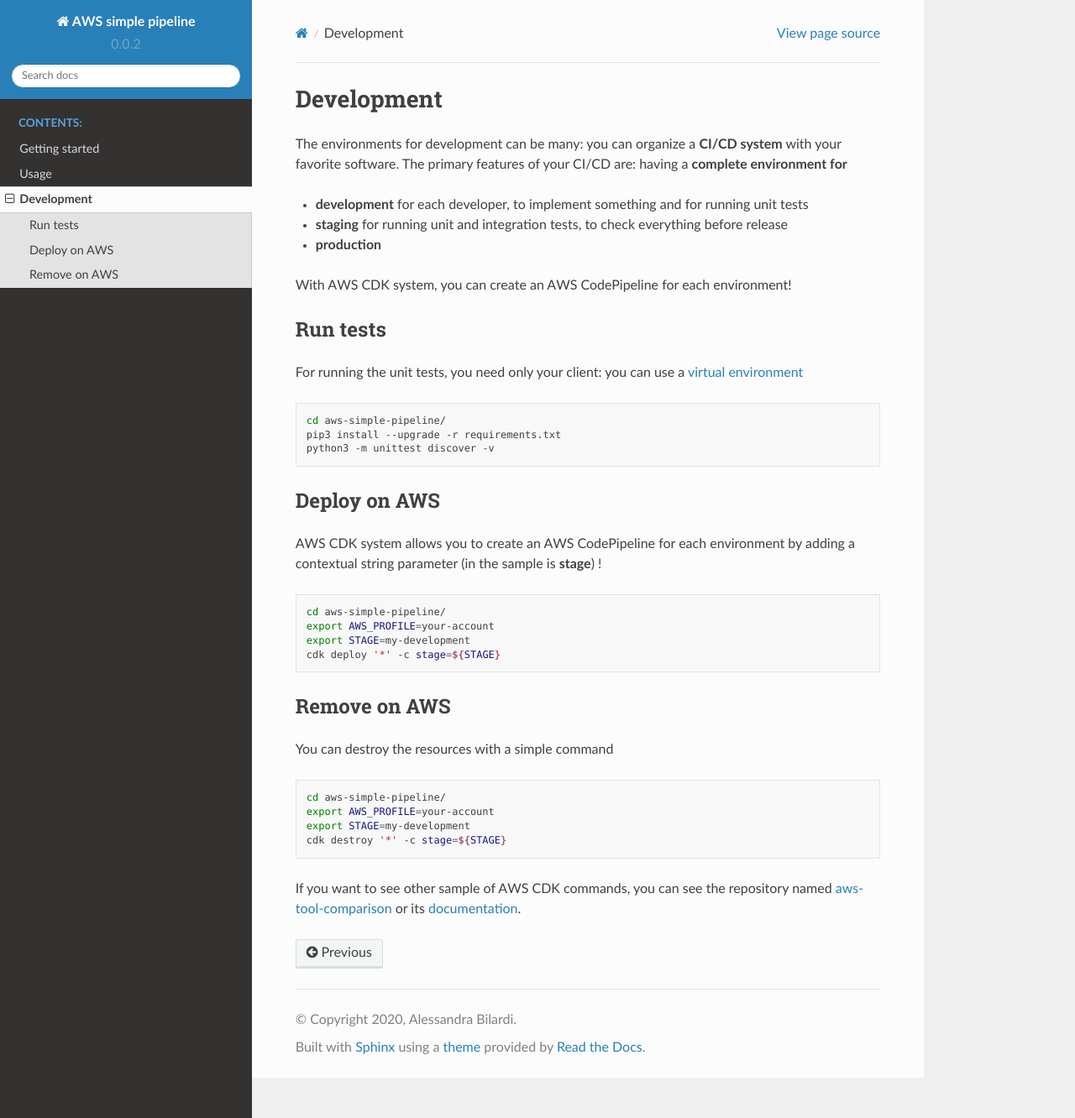
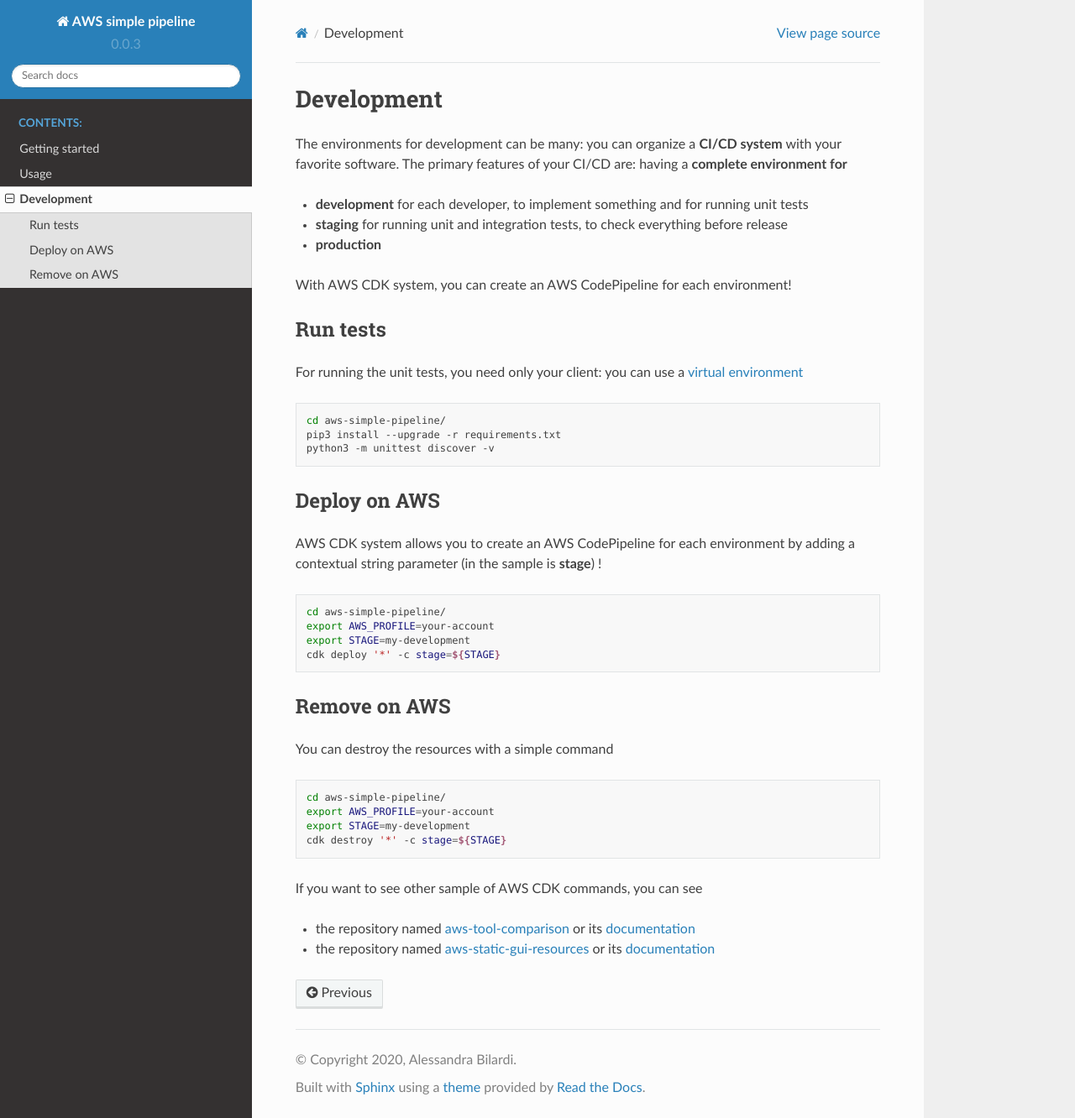
Before and after one commit to bilardi/aws-simple-pipeline, a Sphinx documentation site: the page built from docs/source/development.rst, in a window 1280 px wide and 1332 px high. Shown: the whole window at 84% size. Built offline with Sphinx 7.4.7 and the Read the Docs theme 2.0.0, drawn with Linux system fonts in a browser that asks for light colours.

```diff
--- a/aws_simple_pipeline/__init__.py
+++ b/aws_simple_pipeline/__init__.py
@@ -16,5 +16,5 @@ it extended the core.Stack class of aws_cdk package.
 # license MIT
 # support https://github.com/bilardi/aws-simple-pipeline/issues
 """
-__version__ = '0.0.2'
+__version__ = '0.0.3'
 __author__ = 'Alessandra Bilardi'
--- a/docs/source/conf.py
+++ b/docs/source/conf.py
@@ -22,8 +22,8 @@ copyright = '2020, Alessandra Bilardi'
 author = 'Alessandra Bilardi'
 
 # The full version, including alpha/beta/rc tags
-version = '0.0.2'
-release = '0.0.2'
+version = '0.0.3'
+release = '0.0.3'
 
 # specify the master doc, otherwise the build at read the docs fails
 master_doc = 'index'
--- a/docs/source/development.rst
+++ b/docs/source/development.rst
@@ -45,4 +45,7 @@ You can destroy the resources with a simple command
     export STAGE=my-development
     cdk destroy '*' -c stage=${STAGE}
 
-If you want to see other sample of AWS CDK commands, you can see the repository named `aws-tool-comparison <https://github.com/bilardi/aws-tool-comparison>`_ or its `documentation <https://aws-tool-comparison.readthedocs.io/en/latest/cdk.html>`_.
+If you want to see other sample of AWS CDK commands, you can see
+
+* the repository named `aws-tool-comparison <https://github.com/bilardi/aws-tool-comparison>`_ or its `documentation <https://aws-tool-comparison.readthedocs.io/en/latest/cdk.html>`_
+* the repository named `aws-static-gui-resources <https://github.com/bilardi/aws-static-gui-resources>`_ or its `documentation <https://aws-static-gui-resources.readthedocs.io/en/latest/>`_
```
Also changed, not shown: CHANGELOG.md (+7 -1 lines), docs/source/usage.rst (+14 -1 lines), 3 other files.
